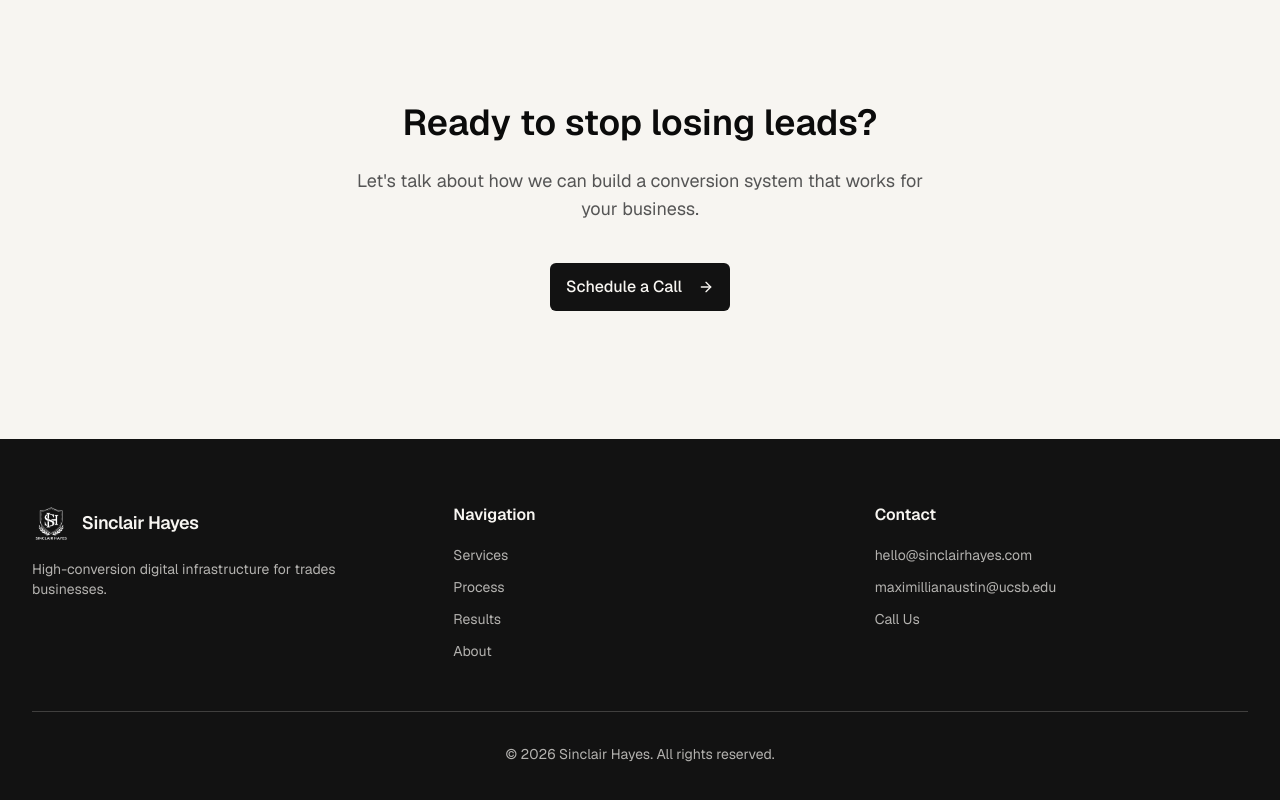
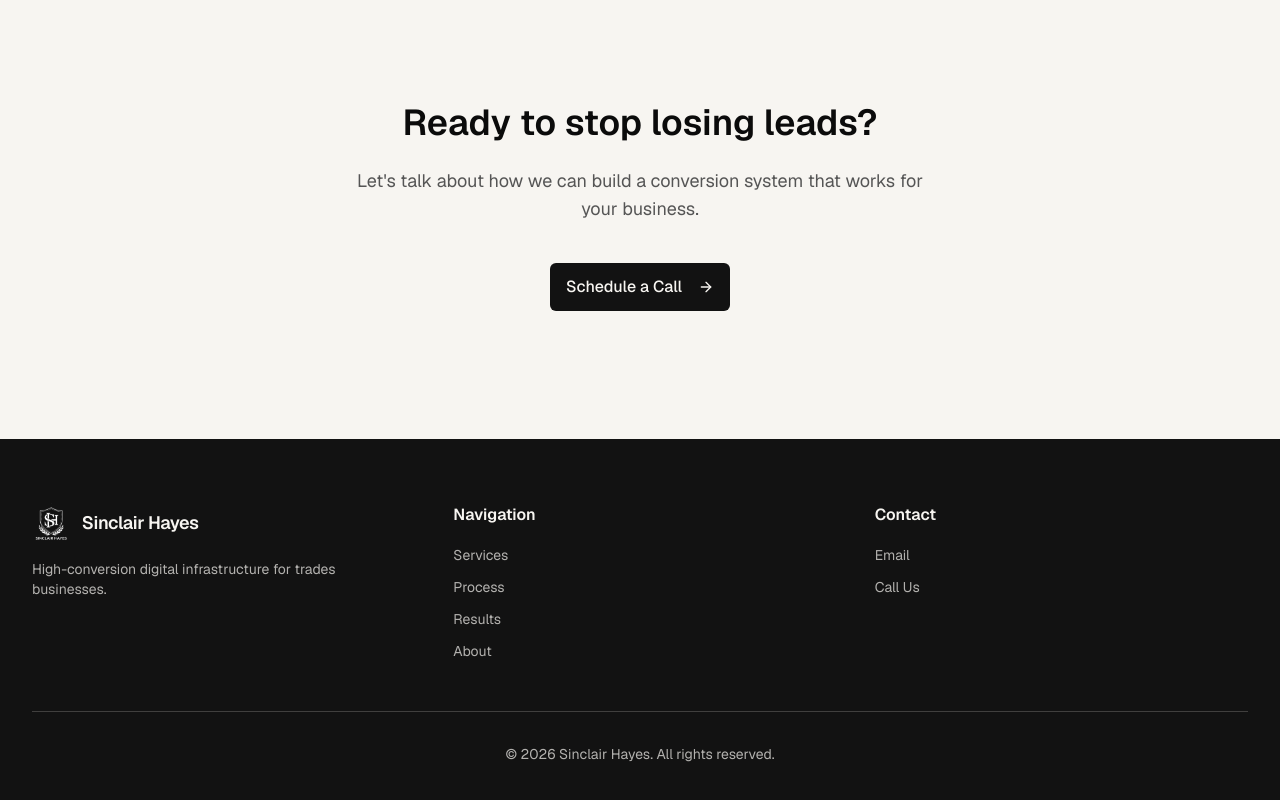
Before and after one commit to Trannosaursrexrex/sinclair-hayes-website, a Next.js app: page / in a window 1280 px wide. Shown: the part 3240-4040 px from the top of the page. Built offline with nearby package versions, Linux system fonts and the light colour scheme.

Commit message:
modified:   components/footer.tsx

```diff
--- a/components/footer.tsx
+++ b/components/footer.tsx
@@ -9,8 +9,7 @@
       { name: "About", href: "#about" },
     ],
     contact: [
-      { name: "hello@sinclairhayes.com", href: "mailto:hello@sinclairhayes.com" },
-      { name: "maximillianaustin@ucsb.edu", href: "mailto:maximillianaustin@ucsb.edu" },
+      { name: "Email", href: "mailto:hello@sinclairhayes.com" },
       { name: "Call Us", href: "tel:+15598596415" },
     ],
   }
```
